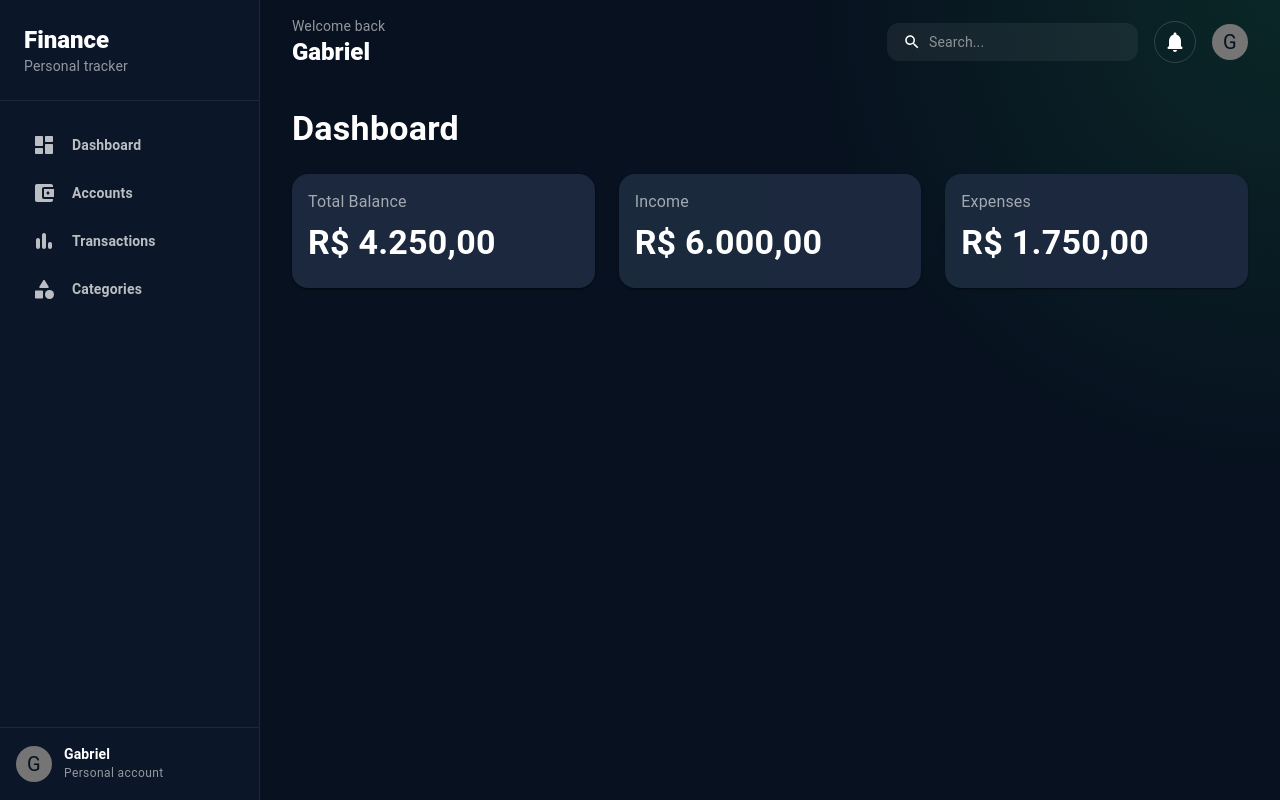
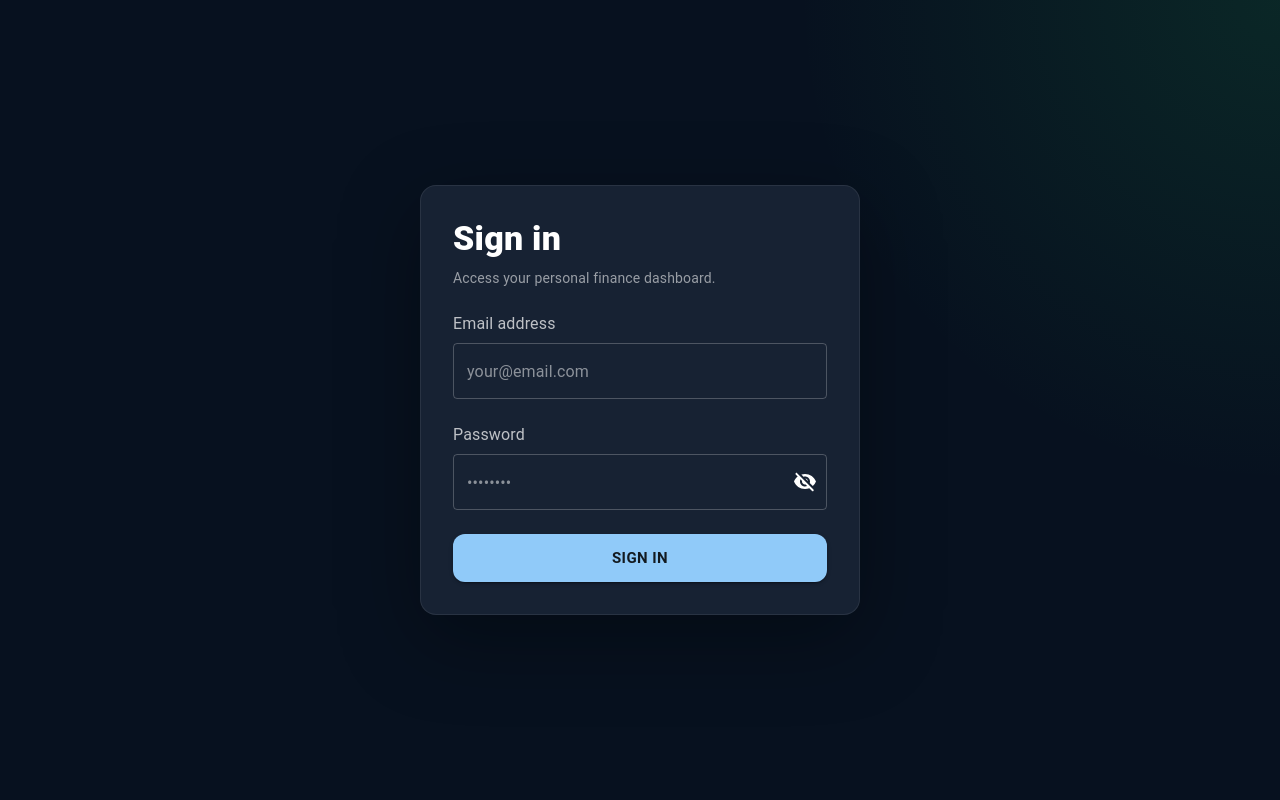
Before and after one commit to bschettinodev/csharp-project, a React (Vite) app in the folder apps/frontend/: page /login in a window 1280 px wide. Built offline with nearby package versions, Linux system fonts and the light colour scheme.

Commit message:
feat(login): add login page UI and routing setup

```diff
--- a/apps/frontend/package.json
+++ b/apps/frontend/package.json
@@ -18,7 +18,8 @@
     "@mui/icons-material": "^9.0.0",
     "@mui/material": "^9.0.0",
     "react": "^19.2.5",
-    "react-dom": "^19.2.5"
+    "react-dom": "^19.2.5",
+    "react-router-dom": "^7.14.2"
   },
   "devDependencies": {
     "@eslint/js": "^10.0.1",
--- a/apps/frontend/src/App.tsx
+++ /dev/null
@@ -1,10 +0,0 @@
-import { DashboardLayout } from '@/components/Layout/DashboardLayout/DashboardLayout';
-import { DashboardPage } from '@/pages/Dashboard/DashboardPage';
-
-export default function App() {
-  return (
-    <DashboardLayout>
-      <DashboardPage />
-    </DashboardLayout>
-  );
-}
--- a/apps/frontend/src/components/Layout/DashboardLayout/DashboardLayout.tsx
+++ b/apps/frontend/src/components/Layout/DashboardLayout/DashboardLayout.tsx
@@ -1,13 +1,10 @@
 import { Box } from '@mui/material';
+import { Outlet } from 'react-router-dom';
 
 import { Header } from './Header';
 import { Sidebar } from './Sidebar';
 
-type DashboardLayoutProps = {
-  children: React.ReactNode;
-};
-
-export function DashboardLayout({ children }: DashboardLayoutProps) {
+export function DashboardLayout() {
   return (
     <Box
       sx={{
@@ -15,38 +12,29 @@ export function DashboardLayout({ children }: DashboardLayoutProps) {
         minHeight: '100vh',
         bgcolor: '#07111f',
         color: 'common.white',
-        background:
-          'radial-gradient(circle at top right, rgba(34, 197, 94, 0.12), transparent 32%), #07111f',
       }}
     >
       <Sidebar />
 
-      <Box
-        sx={{
-          flex: 1,
-          minWidth: 0,
-          display: 'flex',
-          flexDirection: 'column',
-        }}
-      >
+      <Box sx={{ flex: 1, minWidth: 0 }}>
         <Header />
 
         <Box
           component='main'
           sx={{
-            flex: 1,
-            width: '100%',
-            maxWidth: 1440,
-            mx: 'auto',
-            px: { xs: 2, sm: 3, md: 4 },
+            px: { xs: 2, md: 4 },
             pt: {
               xs: 'calc(16px + var(--Header-height))',
               md: 3,
             },
             pb: { xs: 2, md: 4 },
+            minHeight: '100vh',
+            display: 'flex',
+            flexDirection: 'column',
+            gap: 2,
           }}
         >
-          {children}
+          <Outlet />
         </Box>
       </Box>
     </Box>
--- a/apps/frontend/src/main.tsx
+++ b/apps/frontend/src/main.tsx
@@ -1,9 +1,16 @@
 import { StrictMode } from 'react';
 import { createRoot } from 'react-dom/client';
+import {
+  createBrowserRouter,
+  Navigate,
+  RouterProvider,
+} from 'react-router-dom';
 
 import { CssBaseline, ThemeProvider, createTheme } from '@mui/material';
 
-import App from './App';
+import { DashboardLayout } from '@/components/Layout/DashboardLayout/DashboardLayout';
+import { DashboardPage } from '@/pages/Dashboard/DashboardPage';
+import { LoginPage } from '@/pages/Login/LoginPage';
 
 const theme = createTheme({
   palette: {
@@ -14,11 +21,34 @@ const theme = createTheme({
   },
 });
 
+const router = createBrowserRouter([
+  {
+    path: '/',
+    element: <Navigate to='/login' />,
+  },
+
+  {
+    path: '/login',
+    element: <LoginPage />,
+  },
+
+  {
+    path: '/dashboard',
+    element: <DashboardLayout />,
+    children: [
+      {
+        index: true,
+        element: <DashboardPage />,
+      },
+    ],
+  },
+]);
+
 createRoot(document.getElementById('root')!).render(
   <StrictMode>
     <ThemeProvider theme={theme}>
       <CssBaseline />
-      <App />
+      <RouterProvider router={router} />
     </ThemeProvider>
   </StrictMode>
 );
--- /dev/null
+++ b/apps/frontend/src/pages/Login/LoginPage.tsx
@@ -0,0 +1,155 @@
+import { useState } from 'react';
+import VisibilityOffRoundedIcon from '@mui/icons-material/VisibilityOffRounded';
+import VisibilityRoundedIcon from '@mui/icons-material/VisibilityRounded';
+import {
+  Alert,
+  Box,
+  Button,
+  Card,
+  CircularProgress,
+  FormControl,
+  FormLabel,
+  IconButton,
+  InputAdornment,
+  Stack,
+  TextField,
+  Typography,
+} from '@mui/material';
+
+export function LoginPage() {
+  const [showPassword, setShowPassword] = useState(false);
+  const [form, setForm] = useState({ email: '', password: '' });
+  const [loading, setLoading] = useState(false);
+  const [errorMessage, setErrorMessage] = useState('');
+
+  async function handleSubmit(event: React.FormEvent<HTMLFormElement>) {
+    event.preventDefault();
+
+    setLoading(true);
+    setErrorMessage('');
+
+    await new Promise((resolve) => setTimeout(resolve, 800));
+
+    setLoading(false);
+    setErrorMessage('Login is not connected yet.');
+  }
+
+  return (
+    <Box
+      sx={{
+        minHeight: '100vh',
+        display: 'flex',
+        alignItems: 'center',
+        justifyContent: 'center',
+        px: 2,
+        bgcolor: '#07111f',
+        color: 'common.white',
+        background:
+          'radial-gradient(circle at top right, rgba(34, 197, 94, 0.12), transparent 32%), #07111f',
+      }}
+    >
+      <Card
+        component='form'
+        onSubmit={handleSubmit}
+        sx={{
+          width: '100%',
+          maxWidth: 440,
+          p: { xs: 3, sm: 4 },
+          borderRadius: 4,
+          bgcolor: '#0b1628',
+          border: '1px solid rgba(255,255,255,0.08)',
+          boxShadow: '0 24px 80px rgba(0,0,0,0.35)',
+        }}
+      >
+        <Stack sx={{ gap: 3 }}>
+          <Box>
+            <Typography variant='h4' sx={{ fontWeight: 800, mb: 1 }}>
+              Sign in
+            </Typography>
+
+            <Typography
+              variant='body2'
+              sx={{ color: 'rgba(255,255,255,0.56)' }}
+            >
+              Access your personal finance dashboard.
+            </Typography>
+          </Box>
+
+          {errorMessage && <Alert severity='info'>{errorMessage}</Alert>}
+
+          <FormControl fullWidth>
+            <FormLabel sx={{ mb: 1, color: 'rgba(255,255,255,0.72)' }}>
+              Email address
+            </FormLabel>
+
+            <TextField
+              value={form.email}
+              onChange={(event) =>
+                setForm((current) => ({
+                  ...current,
+                  email: event.target.value,
+                }))
+              }
+              placeholder='your@email.com'
+              type='email'
+              autoComplete='email'
+              fullWidth
+            />
+          </FormControl>
+
+          <FormControl fullWidth>
+            <FormLabel sx={{ mb: 1, color: 'rgba(255,255,255,0.72)' }}>
+              Password
+            </FormLabel>
+
+            <TextField
+              value={form.password}
+              onChange={(event) =>
+                setForm((current) => ({
+                  ...current,
+                  password: event.target.value,
+                }))
+              }
+              placeholder='••••••••'
+              type={showPassword ? 'text' : 'password'}
+              autoComplete='current-password'
+              fullWidth
+              slotProps={{
+                input: {
+                  endAdornment: (
+                    <InputAdornment position='end'>
+                      <IconButton
+                        edge='end'
+                        onClick={() => setShowPassword((current) => !current)}
+                      >
+                        {showPassword ? (
+                          <VisibilityRoundedIcon />
+                        ) : (
+                          <VisibilityOffRoundedIcon />
+                        )}
+                      </IconButton>
+                    </InputAdornment>
+                  ),
+                },
+              }}
+            />
+          </FormControl>
+
+          <Button
+            type='submit'
+            variant='contained'
+            size='large'
+            disabled={loading}
+            sx={{
+              py: 1.3,
+              borderRadius: 3,
+              fontWeight: 700,
+            }}
+          >
+            {loading ? <CircularProgress size={22} /> : 'Sign in'}
+          </Button>
+        </Stack>
+      </Card>
+    </Box>
+  );
+}
```
Also changed, not shown: 1 other file (tests, documents, lock files or other folders).
